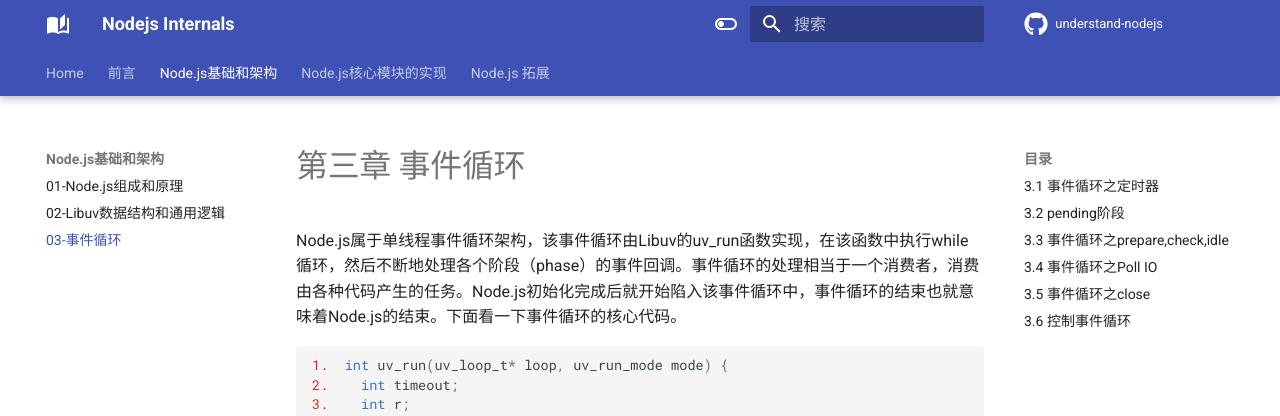
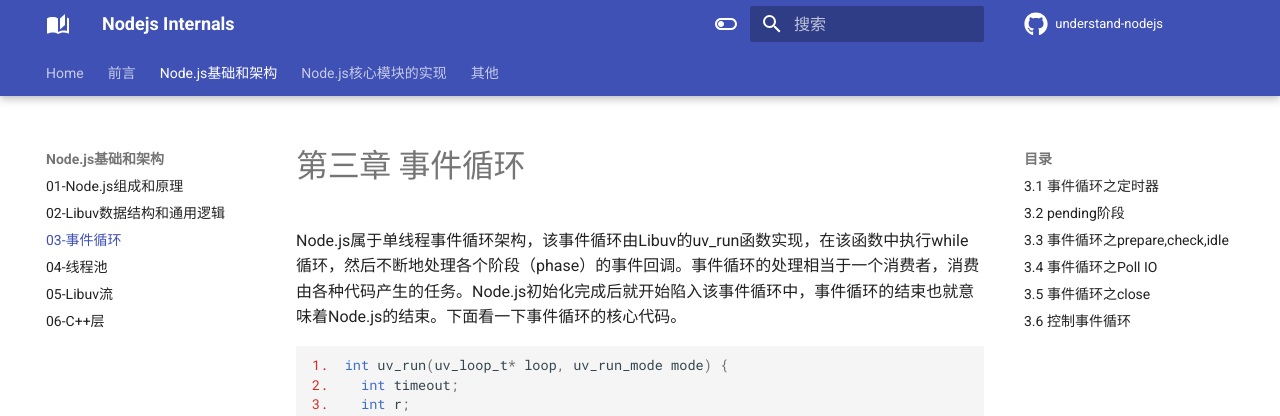
Before and after one commit to theanarkh/understand-nodejs, an MkDocs documentation site: the page built from docs/chapter03-事件循环.md, in a window 1280 px wide. Shown: the top 416 px of the page. Built offline with MkDocs 1.6.1 and Material for MkDocs 9.7.7, drawn with Linux system fonts in a browser that asks for light colours; comment, search, counter and statistics services are not loaded.

Commit message:
update router

```diff
--- a/mkdocs.yml
+++ b/mkdocs.yml
@@ -98,10 +98,10 @@
     - 01-Node.js组成和原理: chapter01-Node.js组成和原理.md
     - 02-Libuv数据结构和通用逻辑: chapter02-Libuv数据结构和通用逻辑.md
     - 03-事件循环: chapter03-事件循环.md
-  - Node.js核心模块的实现:
     - 04-线程池: chapter04-线程池.md
     - 05-Libuv流: chapter05-Libuv流.md
     - 06-C++层: chapter06-C++层.md
+  - Node.js核心模块的实现:
     - 07-信号处理:  chapter07-信号处理.md
     - 08-DNS:  chapter08-DNS.md
     - 09-Unix域:  chapter09-Unix域.md
@@ -115,11 +115,11 @@
     - 17-TCP:  chapter17-TCP.md
     - 18-HTTP:  chapter18-HTTP.md
     - 19-模块加载:  chapter19-模块加载.md
-  - Node.js 拓展:
-    - 20-拓展Node.js:  chapter20-拓展Node.js.md
-    - 21-JS Stream:  chapter21-JS Stream.md
-    - 22-events模块:  chapter22-events模块.md
-    - 23-Async hooks:  chapter23-Async hooks.md
-    - 24-Inspector:  chapter24-Inspector.md
+    - 20-JS Stream:  chapter21-JS Stream.md
+    - 21-events模块:  chapter22-events模块.md
+    - 22-Async hooks:  chapter23-Async hooks.md
+    - 23-Inspector:  chapter24-Inspector.md
+  - 其他:
+    - 24-拓展Node.js:  chapter20-拓展Node.js.md
     - 25-Node.js子线程调试和诊断指南:  chapter25-Node.js子线程调试和诊断指南
     - 26-vscode调试Node.js:  chapter26-vscode调试Node.js.md
```
